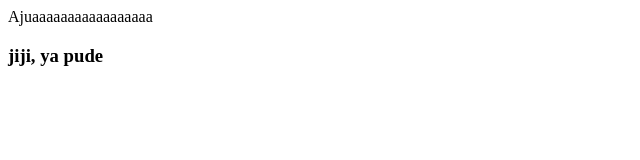
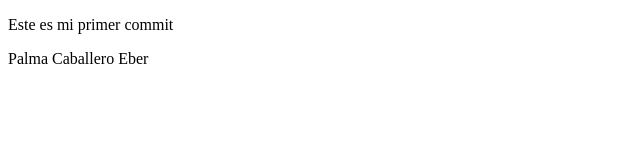
Before and after one commit to EberPalma/ProyectosDSM-42, a plain HTML site: page EberPalma.html in a window 1280 px wide. Shown: the whole page, without its empty margins (0-640 px from the left). Drawn offline with Linux system fonts and the light colour scheme.

Commit message:
Este es mi primer commit

```diff
--- a/EberPalma.html
+++ b/EberPalma.html
@@ -3,10 +3,10 @@
 <head>
     <meta charset="UTF-8">
     <meta name="viewport" content="width=device-width, initial-scale=1.0">
-    <title>Document</title>
+    <title>Practica 2</title>
 </head>
 <body>
-    Ajuaaaaaaaaaaaaaaaaa
-    <h3>jiji, ya pude</h3>
+    <p>Este es mi primer commit</p>
+    <p>Palma Caballero Eber</p>
 </body>
 </html>
```
